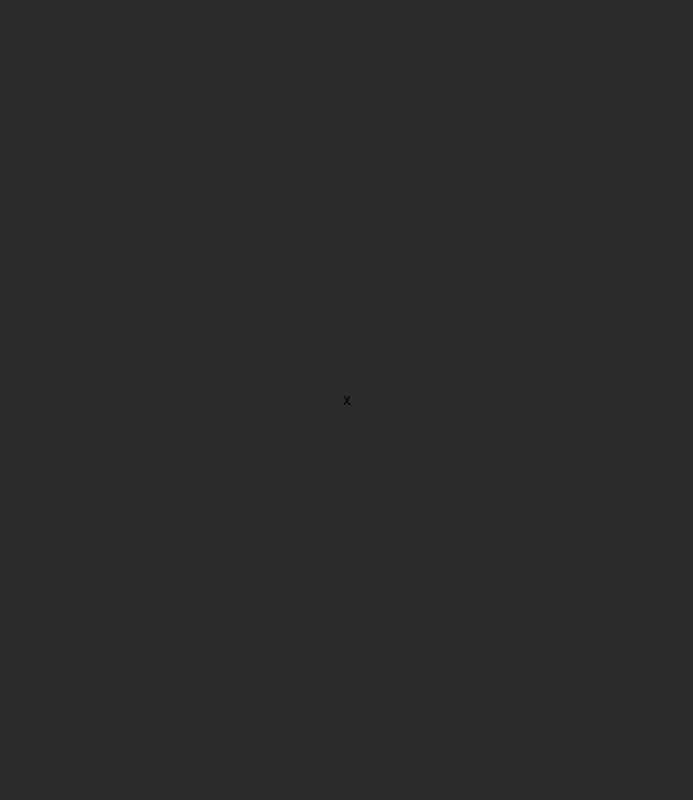
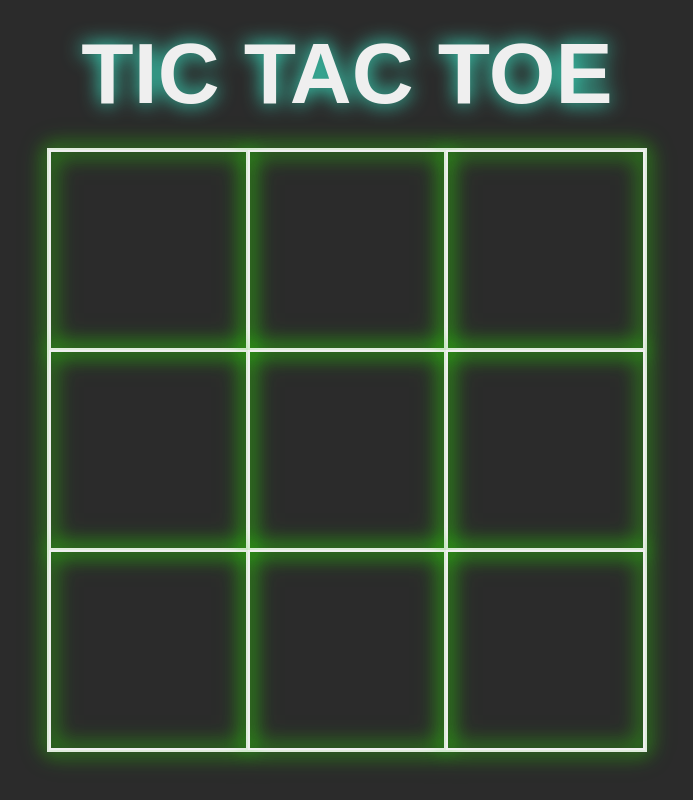
Before and after one commit to bienzeas/tic-tac-toe, a React (Create React App) app: page / in a window 1280 px wide. Shown: the whole page, without its empty margins (293-986 px from the left). Built offline with nearby package versions, Linux system fonts and the light colour scheme.

Commit message:
Create Tic Tac Toe Table

```diff
--- /dev/null
+++ b/src/components/TicTacToeTable.tsx
@@ -0,0 +1,25 @@
+import { Grid } from "@mui/material";
+
+export default function TicTacToeTable() {
+  return (
+    <Grid
+      container
+      sx={{
+        width: { xs: "300px", sm: "600px" },
+      }}
+    >
+      {Array.from(Array(9)).map((_, index) => (
+        <Grid
+          sx={{
+            height: { xs: "100px", sm: "200px" },
+            width: { xs: "100px", sm: "200px" },
+            cursor: "pointer",
+          }}
+          item
+          xs={4}
+          key={index}
+        ></Grid>
+      ))}
+    </Grid>
+  );
+}
--- a/src/layout/MainLayout.tsx
+++ b/src/layout/MainLayout.tsx
@@ -1,22 +1,28 @@
 import { ReactElement } from "react";
-import { Box } from "@mui/material";
+import { Box, Typography, useTheme } from "@mui/material";
 
 interface MainLayoutProps {
   children: ReactElement;
 }
 
 export default function MainLayout({ children }: MainLayoutProps) {
+  const theme = useTheme();
   return (
     <Box
       sx={{
         height: "100vh",
-        background: "#2B2B2B",
+        background: theme.palette.primary.main,
         display: "flex",
         flexDirection: "column",
-        justifyContent: "center",
         alignItems: "center",
+        justifyContent: { xs: "center", sm: "flex-start" },
+        gap: 3,
+        padding: 3,
       }}
     >
+      <Typography variant="h1" fontWeight={600}>
+        TIC TAC TOE
+      </Typography>
       {children}
     </Box>
   );
--- a/src/theme/theme.ts
+++ b/src/theme/theme.ts
@@ -1,6 +1,6 @@
-import { createTheme } from "@mui/material";
+import { createTheme, responsiveFontSizes } from "@mui/material";
 
-const theme = createTheme({
+const baseTheme = createTheme({
   palette: {
     primary: {
       main: "#2B2B2B",
@@ -11,7 +11,27 @@ const theme = createTheme({
   },
   typography: {
     fontFamily: ["Montserrat", "sans-serif"].join(","),
+    h1: {
+      color: "#EFEFEF",
+      filter: "drop-shadow(0px 0px 10px rgba(59, 240, 207, 1))",
+    },
+  },
+  components: {
+    MuiGrid: {
+      styleOverrides: {
+        root: {
+          border: "2.5px solid #EFEFEF",
+          filter: "drop-shadow(0px 0px 10px rgba(47, 204, 12, 1))",
+        },
+      },
+    },
   },
 });
 
+const theme = responsiveFontSizes(baseTheme, {
+  breakpoints: ["sm", "md", "lg", "xl"],
+  factor: 2.5,
+  variants: ["h1", "body1"],
+});
+
 export default theme;
--- a/src/views/TicTacToe.tsx
+++ b/src/views/TicTacToe.tsx
@@ -1,9 +1,10 @@
+import TicTacToeTable from "../components/TicTacToeTable";
 import MainLayout from "../layout/MainLayout";
 
 export default function TicTacToe() {
   return (
     <MainLayout>
-      <>x</>
+      <TicTacToeTable />
     </MainLayout>
   );
 }
```
